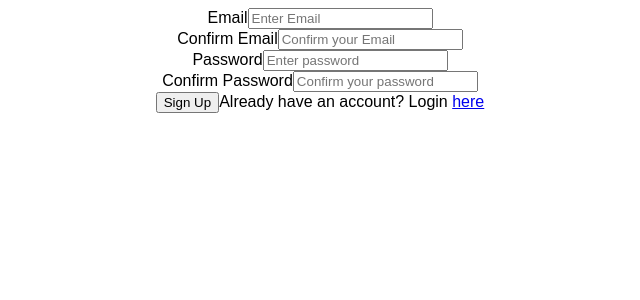
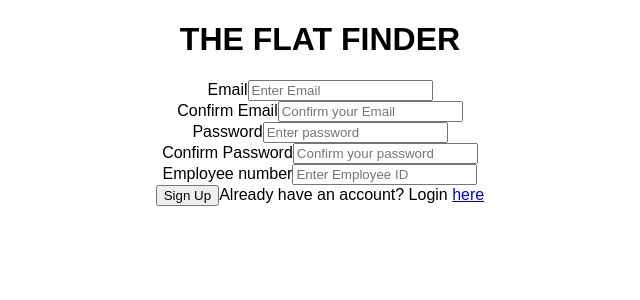
Before and after one commit to hamima27/The-Flat-Finder, a React (Create React App) app: page / in a window 1280 px wide. Shown: the top 300 px of the page, without its empty margins (320-960 px from the left). Built offline with nearby package versions, Linux system fonts and the light colour scheme.

Commit message:
more change on registration form

```diff
--- a/src/Form.css
+++ b/src/Form.css
@@ -0,0 +1,3 @@
+.form-content-right p {
+  color: red;
+}
--- a/src/Form.js
+++ b/src/Form.js
@@ -1,10 +1,15 @@
-import React from "react";
+import React, { useState } from "react";
 import FormSignup from "./FormSignup";
+import FormSucess from "./FormSuccess";
 
 const Form = () => {
+  const [isSumbitted, setIsSubmitted] = useState(false);
+  function submitForm() {
+    setIsSubmitted(true);
+  }
   return (
     <div>
-      <FormSignup />
+      {!isSumbitted ? <FormSignup submitForm={submitForm} /> : <FormSuccess />}
     </div>
   );
 };
--- a/src/FormSignup.js
+++ b/src/FormSignup.js
@@ -1,11 +1,17 @@
 import React from "react";
 import useForm from "./useForm";
+import validate from "./validateInfo";
+import "./Form.css";
 
-const Formsignup = () => {
-  const { handleChange, values, handleSubmit } = useForm();
+const Formsignup = (submitForm) => {
+  const { handleChange, values, handleSubmit, errors } = useForm(
+    submitForm,
+    validate
+  );
 
   return (
     <form className="form1" onSubmit={handleSubmit}>
+      <h1>THE FLAT FINDER</h1>
       <div className="form-content-right">
         <label htmlFor="email" className="emailLabel">
           Email
@@ -19,6 +25,7 @@ const Formsignup = () => {
           value={values.email1}
           onChange={handleChange}
         />
+        {errors.email1 && <p>{errors.email1}</p>}
       </div>
       <div className="form-content-right">
         <label htmlFor="email" className="email-label2">
@@ -33,6 +40,7 @@ const Formsignup = () => {
           value={values.email2}
           onChange={handleChange}
         />
+        {errors.email2 && <p>{errors.email2}</p>}
       </div>
       <div className="form-content-right">
         <label htmlFor="password1" className="pass1-label">
@@ -47,6 +55,7 @@ const Formsignup = () => {
           value={values.password1}
           onChange={handleChange}
         />
+        {errors.password1 && <p>{errors.password1}</p>}
       </div>
       <div className="form-content-right">
         <label htmlFor="password2" className="password2-label">
@@ -61,6 +70,22 @@ const Formsignup = () => {
           value={values.password2}
           onChange={handleChange}
         />
+        {errors.password2 && <p>{errors.password2}</p>}
+      </div>
+      <div className="form-content-right">
+        <label htmlFor="EmployeeID" className="EmployeeID-label">
+          Employee number
+        </label>
+        <input
+          id="EmployeeID"
+          type="EmployeeID"
+          name="EmployeeID"
+          className="form-label"
+          placeholder="Enter Employee ID"
+          value={values.EmployeeID}
+          onChange={handleChange}
+        />
+        {errors.EmployeeID && <p>{errors.EmployeeID}</p>}
       </div>
       <button className="form-input-btn" type="submit">
         Sign Up
--- /dev/null
+++ b/src/FormSuccess.js
@@ -0,0 +1,13 @@
+import React from "react";
+import "./Form.css";
+
+const FormSuccess = () => {
+  return (
+    <div className="form-content-right">
+      <h1 className="form-success">We have received your registration!</h1>
+      <img className="form-img-2" src="img/img-3.svg" alt="success-image" />
+    </div>
+  );
+};
+
+export default FormSuccess;
--- a/src/useForm.js
+++ b/src/useForm.js
@@ -1,14 +1,16 @@
 import { useState, useEffect } from "react";
 
-const useForm = () => {
+const useForm = (validate) => {
   const [values, setValues] = useState({
     email1: "",
     email2: "",
     password1: "",
-    password2: ""
+    password2: "",
+    EmployeeID: ""
   });
 
   const [errors, setErrors] = useState({});
+  const [isSubmitting, setIsSubmitting] = useState(false);
 
   const handleChange = (e) => {
     const { name, value } = e.target;
@@ -20,9 +22,12 @@ const useForm = () => {
 
   const handleSubmit = (e) => {
     e.preventDefault();
+
+    setErrors(validate(values));
+    setIsSubmitting(true);
   };
 
-  return { handleChange, values, handleSubmit };
+  return { handleChange, values, handleSubmit, errors };
 };
 
 export default useForm;
--- a/src/validateInfo.js
+++ b/src/validateInfo.js
@@ -0,0 +1,34 @@
+export default function validateInfo(values) {
+  let errors = {};
+
+  if (!values.email1) {
+    errors.email1 = "Email Required";
+  } else if (!/^[A-Za-z]+/.test(values.name.trim())) {
+    errors.name = "Enter a Valid Email";
+  }
+
+  if (!values.email2) {
+    errors.email2 = "Please Confirm Email";
+  } else if (!/^[A-Za-z]+/.test(values.name.trim())) {
+    errors.name = "Please Confirm Email";
+  }
+
+  if (!values.password1) {
+    errors.password1 = "Password is required";
+  } else if (values.password1.length < 6) {
+    errors.password1 = "Password needs to be 6 characters or more";
+  }
+
+  if (!values.password2) {
+    errors.password2 = "Password confirmation is required";
+  } else if (values.password2 !== values.password) {
+    errors.password2 = "Passwords do not match";
+  }
+
+  if (!values.EmployeeID) {
+    errors.EmployeeID = "Employee ID is required";
+  } else if (values.EmployeeID.length !== 6) {
+    errors.password2 = "Employee ID needs to be 6 digits long";
+  }
+  return errors;
+}
```
Also changed, not shown: src/formSuccess.js (deleted).
